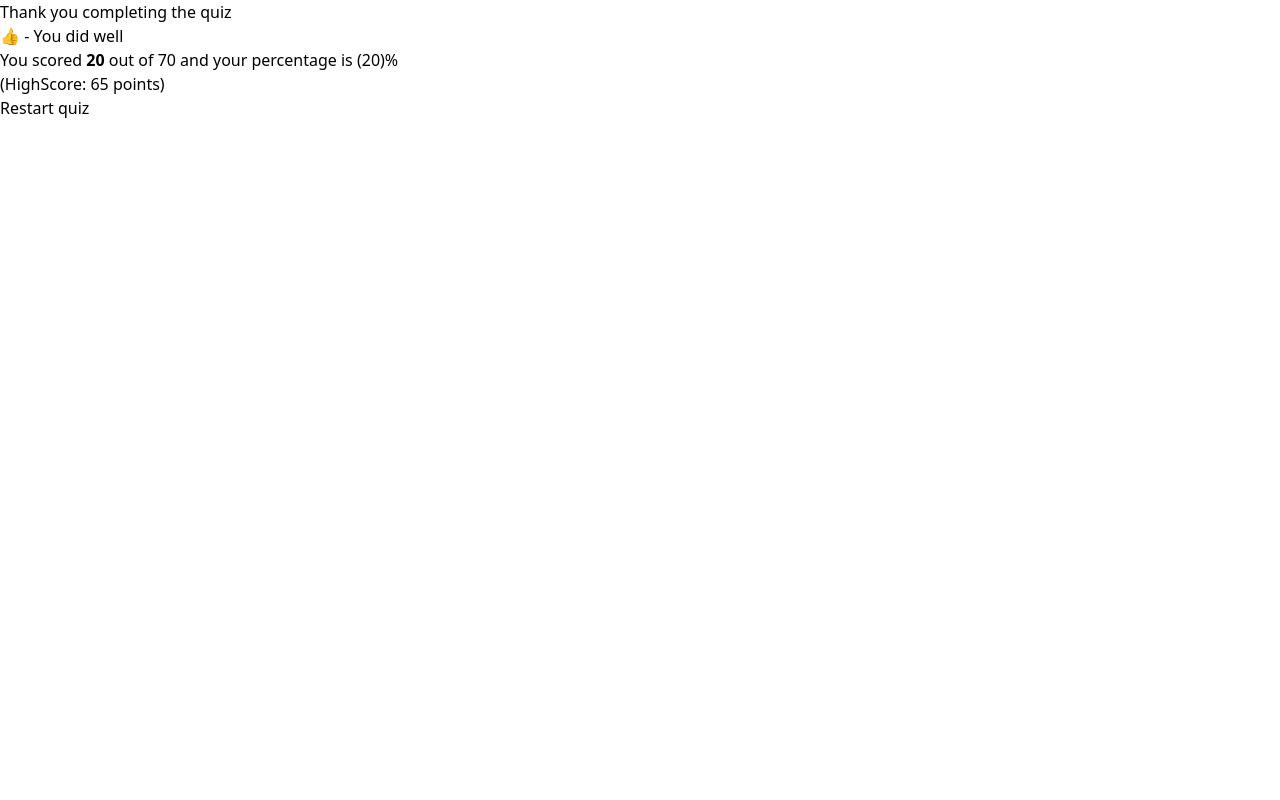
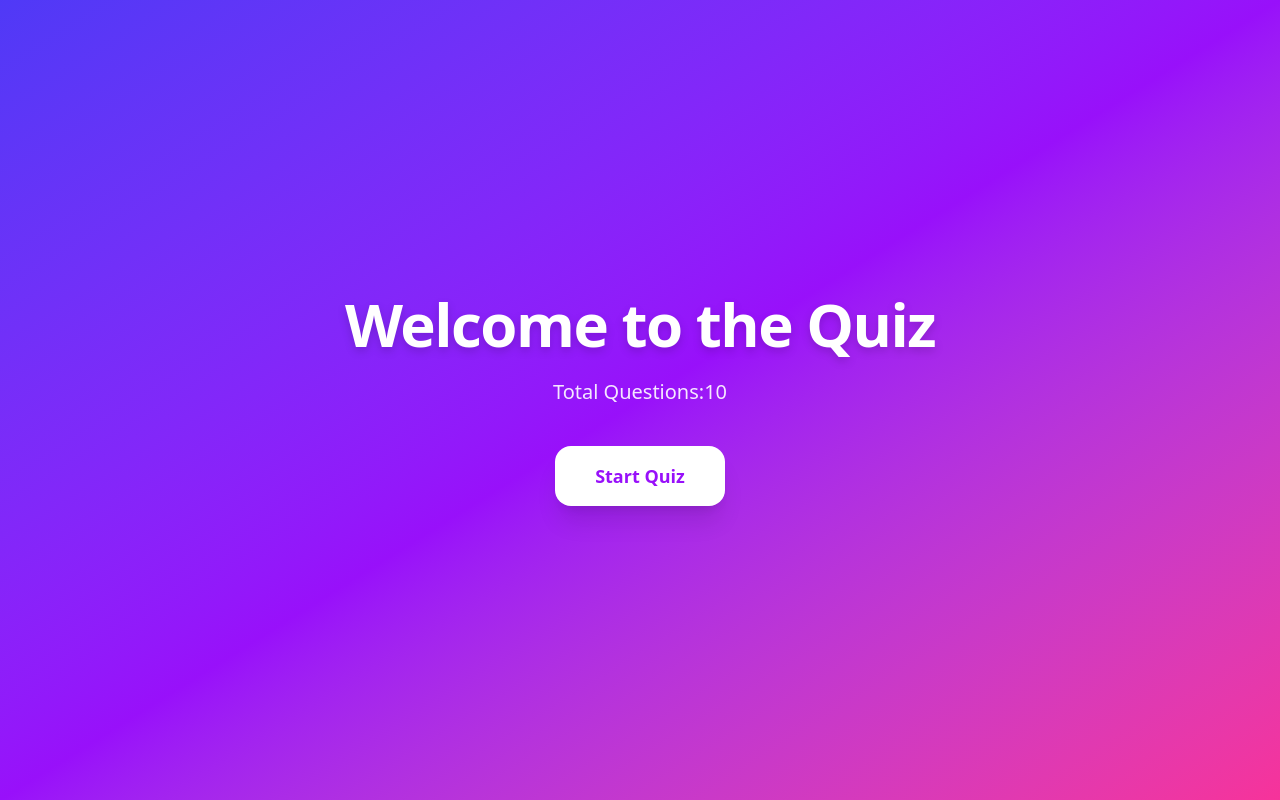
Before and after one commit to sumitkumar2299/quiz_app, a React (Vite) app in the folder quiz_app/: page / in a window 1280 px wide. Built offline with nearby package versions, Linux system fonts and the light colour scheme; data requests are answered from the project's data file.

Commit message:
fetching data from api and state managment

```diff
--- /dev/null
+++ b/quiz_app/db.json
@@ -0,0 +1,94 @@
+{
+  "quizQuestion": [
+    {
+      "question": "what is the default behaviour of react when rendering a llist?",
+      "options": ["keys", "Refs", "state", "props"],
+      "correctAnswer": 0,
+      "points": 5
+    },
+    {
+      "question": "Which hook is used to manage state in a functional component?",
+      "options": ["useRef", "useEffect", "useState", "useContext"],
+      "correctAnswer": 2,
+      "points": 5
+    },
+    {
+      "question": "Which prop is mandatory when rendering lists in React?",
+      "options": ["key", "id", "ref", "value"],
+      "correctAnswer": 0,
+      "points": 5
+    },
+    {
+      "question": "What is the purpose of 'useEffect' in React?",
+      "options": [
+        "To create state",
+        "To fetch DOM elements",
+        "To manage side effects",
+        "To bind events"
+      ],
+      "correctAnswer": 2,
+      "points": 5
+    },
+    {
+      "question": "What does 'JSX' stand for?",
+      "options": [
+        "JavaScript XML",
+        "Java Syntax Extension",
+        "JavaScript XAML",
+        "JavaScript Extension"
+      ],
+      "correctAnswer": 0,
+      "points": 5
+    },
+    {
+      "question": "How many parent elements can a JSX return in a component?",
+      "options": ["Unlimited", "Only one", "Two", "Zero"],
+      "correctAnswer": 1,
+      "points": 5
+    },
+    {
+      "question": "Which lifecycle method is called after a component is rendered?",
+      "options": [
+        "componentDidMount",
+        "constructor",
+        "getDerivedStateFromProps",
+        "render"
+      ],
+      "correctAnswer": 0,
+      "points": 5
+    },
+    {
+      "question": "What is the main purpose of 'props' in React?",
+      "options": [
+        "To store internal data",
+        "To send data to components",
+        "To handle events",
+        "To define styles"
+      ],
+      "correctAnswer": 1,
+      "points": 5
+    },
+    {
+      "question": "What is a controlled component in React?",
+      "options": [
+        "A component that handles its own state",
+        "A component controlled by Redux",
+        "A component with no state",
+        "A component where form data is handled by the React component"
+      ],
+      "correctAnswer": 3,
+      "points": 5
+    },
+    {
+      "question": "Which tool is used to create a new React project quickly?",
+      "options": [
+        "React Builder",
+        "create-react-app",
+        "npm init react",
+        "react-cli"
+      ],
+      "correctAnswer": 1,
+      "points": 5
+    }
+  ]
+}
--- a/quiz_app/package.json
+++ b/quiz_app/package.json
@@ -7,7 +7,8 @@
     "dev": "vite",
     "build": "vite build",
     "lint": "eslint .",
-    "preview": "vite preview"
+    "preview": "vite preview",
+    "server":"json-server --watch db.json --port 8000"
   },
   "dependencies": {
     "@tailwindcss/vite": "^4.1.11",
--- a/quiz_app/src/App.jsx
+++ b/quiz_app/src/App.jsx
@@ -1,20 +1,76 @@
 
+// status
+// loading - loading component
+// error - error component
+// ready - header component
+// active - quizmain,question,nextbutton
+// finished - endquiz
+
+
+
+import { useEffect, useReducer } from 'react'
 import './App.css'
-import Endquiz from './components/Endquiz'
 import Header from './components/Header'
-import Options from './components/Options'
-import QuizMain from './components/QuizMain'
+import Loading from './components/Loading'
+import Error from './components/Error'
+
+
+const initialState = {
+  quizQuestion:[],
+  status:"loading"
+}
+
+function reducer(state,action){
+  switch(action.type){
+    case'fetch_success':
+    return {
+      ...state,
+      quizQuestion:action.payload,
+      status:'ready'
+
+    }
+    case 'fetch_error':
+      return{
+        ...state,
+        status:"error"
+      }
+
+    case 'start':
+      return {
+        ...state,
+        status:"active"
+      }
+  }
+}
 
 function App() {
+  const[state,dispatch] = useReducer(reducer,initialState)
+  const{quizQuestion,status} = state;
+  const numberOfQuestion = quizQuestion.length;
+
+  useEffect(function(){
+    fetch("http://localhost:8000/quizQuestion")
+    .then((res)=>res.json())
+    .then((data)=>{
+      dispatch({type:'fetch_success',payload:data})
+      console.log(data)
+    }
+  )
+    .catch((err)=>dispatch({type:'fetch_error'}))
+
+  },[])
 
 
   return (
 
       <>
-      {/* <Header/> */}
-      {/* <QuizMain/> */}
-      {/* <Options/> */}
-      <Endquiz/>
+      {status === "loading" && <Loading/>}
+      {status === "error" && <Error/>}
+      {status === "ready" && <Header numberOfQuestion = {numberOfQuestion}
+      dispatch = {dispatch}
+      />}
+
+
       </>
   )
 }
--- a/quiz_app/src/components/Header.jsx
+++ b/quiz_app/src/components/Header.jsx
@@ -1,6 +1,8 @@
 import React from 'react';
 
-function Header() {
+function Header({numberOfQuestion,dispatch}) {
+ console.log(numberOfQuestion)
+
   return (
     <main className="min-h-screen flex flex-col justify-center items-center bg-gradient-to-br from-indigo-600 via-purple-600 to-pink-500 text-white px-6">
       {/* Content Container */}
@@ -10,10 +12,10 @@ function Header() {
         </h1>
 
         <p className="mt-6 text-lg md:text-xl font-medium opacity-90">
-          Total Questions: <span className="font-semibold">3</span>
+          <span>Total Questions:{numberOfQuestion}</span>
         </p>
 
-        <button
+        <button onClick={()=>dispatch({type:"start"})}
           className="mt-10 px-10 py-4 text-lg font-semibold bg-white text-purple-600 rounded-2xl shadow-xl transition-all duration-300 hover:bg-purple-50 hover:scale-105 focus:ring-4 focus:ring-purple-300 active:scale-95"
         >
           Start Quiz
```
